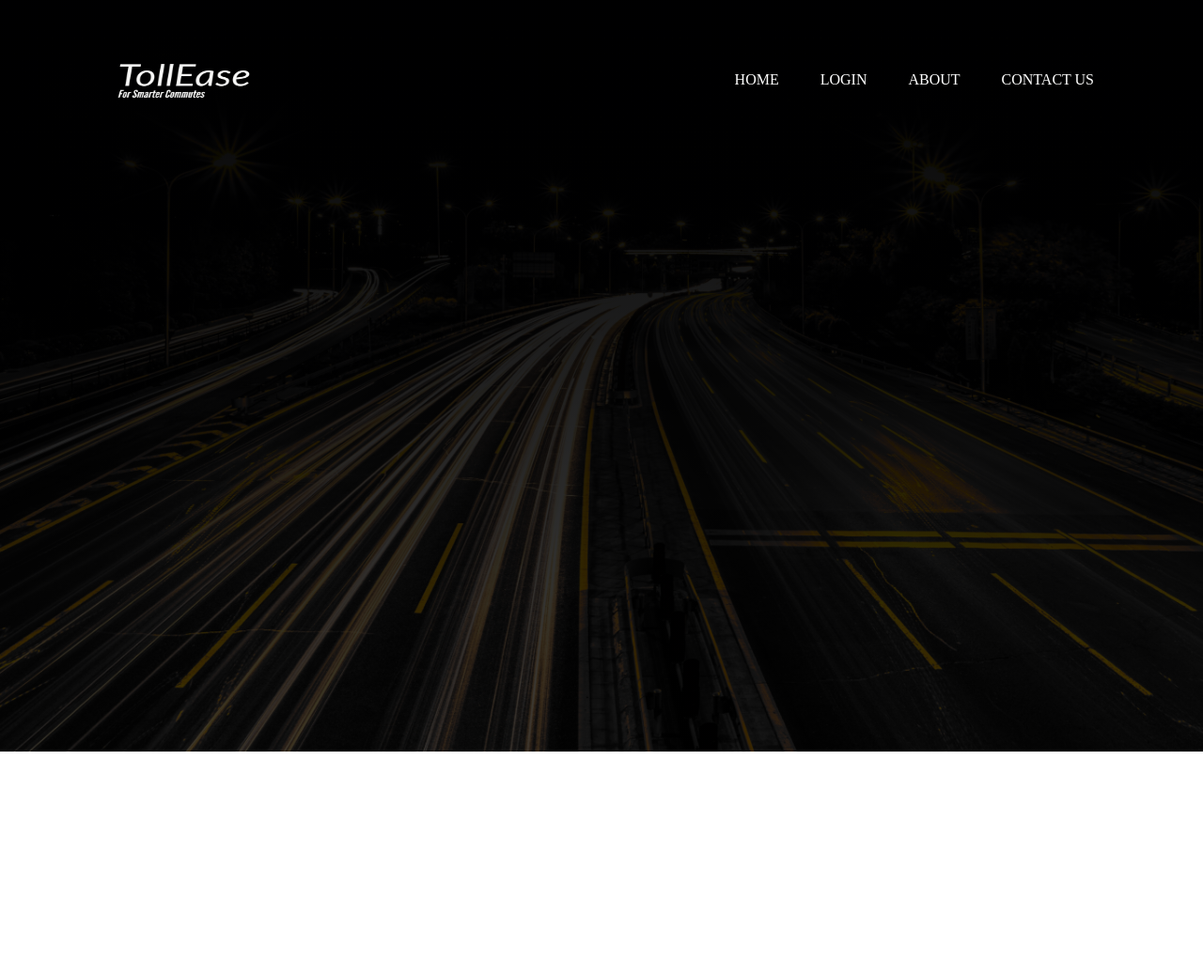
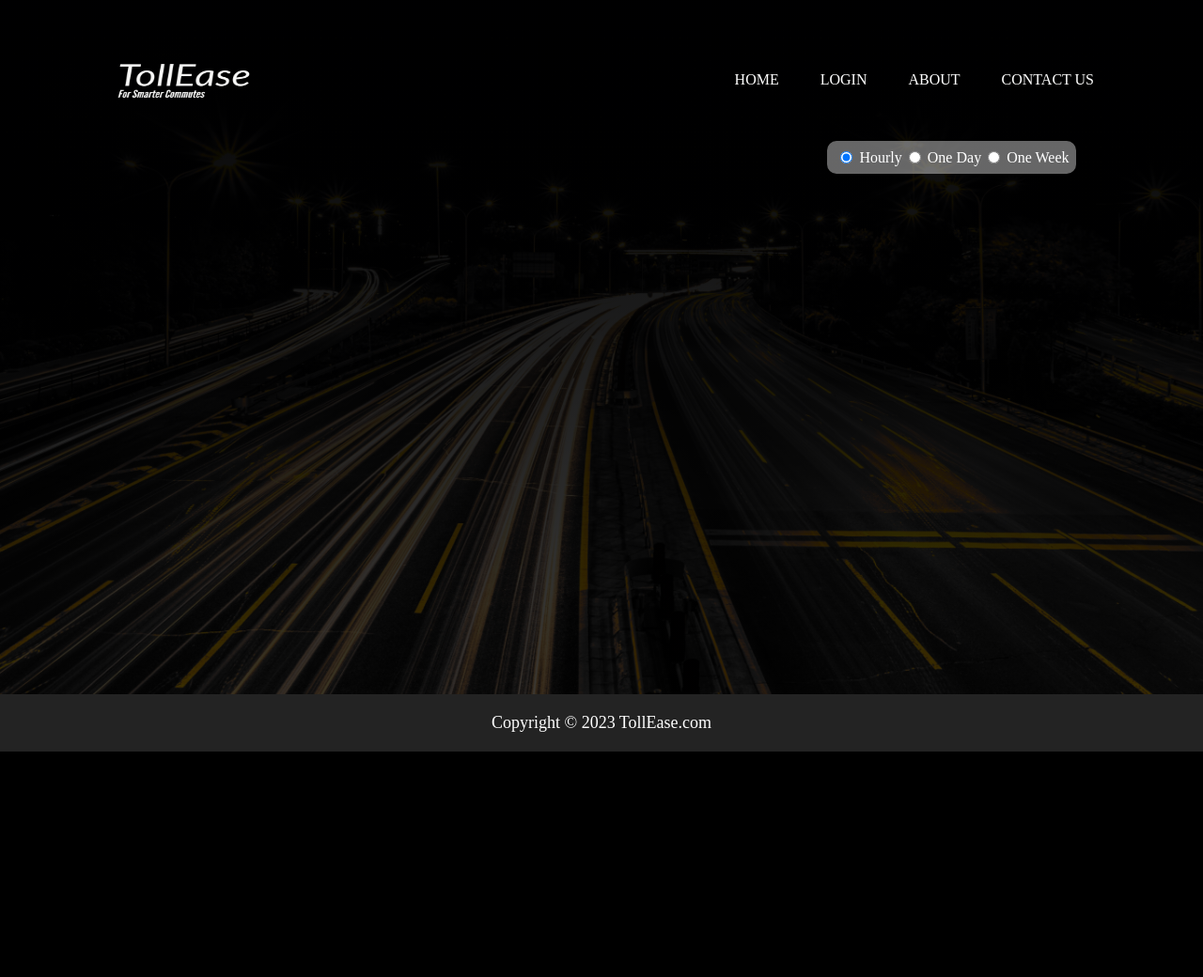
Before and after one commit to karthik-n-hebbar/DBMS-Mini-Project, a PHP site: page /templates/index.html in a window 1280 px wide. Shown: the top 1040 px of the page at 94% size. After the commit the page ends 800 px from the top, so only its background shows below. Run offline with PHP 8.4, Linux system fonts and the light colour scheme.

Commit message:
index.html and index.css

```diff
--- a/style/index.css
+++ b/style/index.css
@@ -70,6 +70,24 @@ body {
     height: 75vh;
 }
 
+.graph_option {
+    color: white;
+    background-color:rgba(255, 255, 255, 0.401);
+    width: 265px;
+    height: 35px;
+    border-radius: 10px;
+    align-items: center;
+    justify-content: center;
+    display: flex;
+    margin: -20px 0 0 0;
+    position: absolute;
+    right: 135px;
+}
+
+.graph_type {
+    margin: 7px;
+}
+
 #curve_chart {
     width: 900px;
     height: 400px;
--- a/templates/index.html
+++ b/templates/index.html
@@ -19,9 +19,16 @@
         <li><a href="/templates/contact_us.html">Contact Us</a></li>
       </ul>
     </div>
-  </div>
-  <div class="content">
-    <h1></h1>
+    <div class="content">
+      <div class="graph_option">
+        <input name="graph_type" class="graph_type" value="hourly" id="hourly" type="radio" checked>
+        <label for="hourly">Hourly</label>
+        <input name="graph_type" class="graph_type" value="one_day" id="one_day" type="radio">
+        <label for="hourly">One Day</label>
+        <input name="graph_type" class="graph_type" value="one_week" id="one_week" type="radio">
+        <label for="hourly">One Week</label>
+      </div>
+    </div>
   </div>
   <footer>
     Copyright &copy; <script>document.write(new Date().getFullYear())</script> TollEase.com
```
